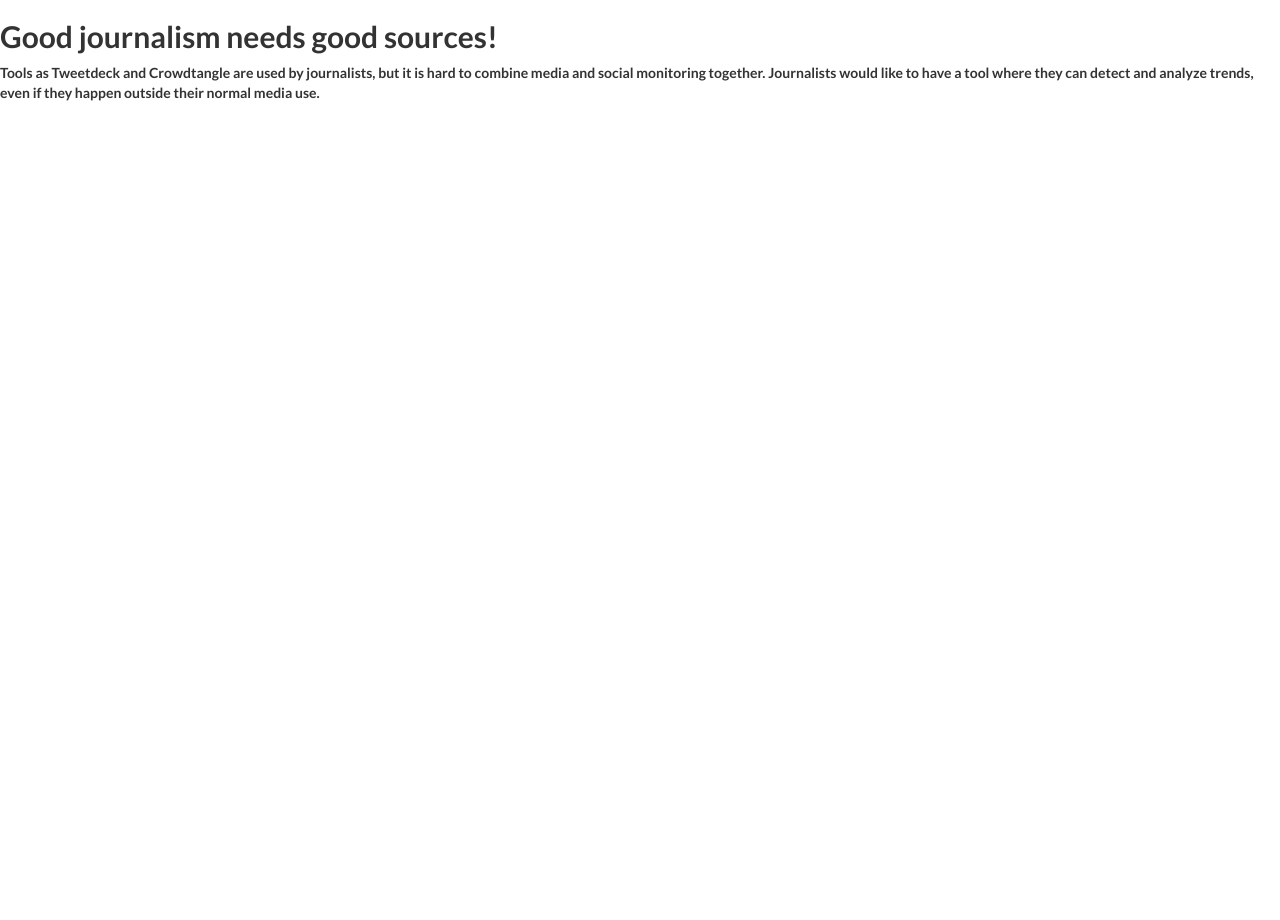
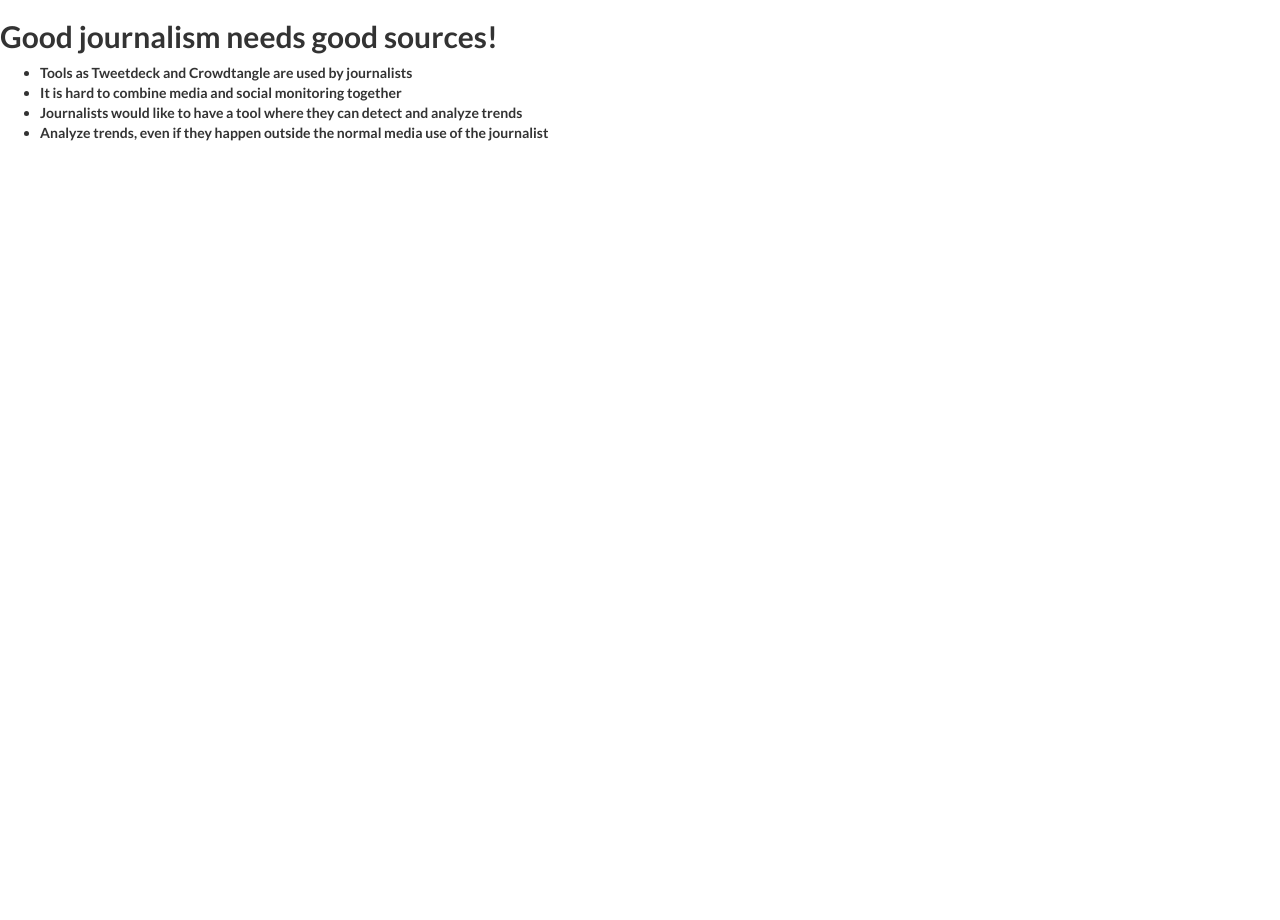
Before and after one commit to dpa-newslab/bbc-newshack-2017, a Jekyll site: the page built from intro.md, in a window 1280 px wide. Built offline with Jekyll 4.4.1, drawn with Linux system fonts in a browser that asks for light colours.

Commit message:
Update intro.md

```diff
--- a/intro.md
+++ b/intro.md
@@ -9,4 +9,7 @@
 
 ## Good journalism needs good sources!
 
-Tools as Tweetdeck and Crowdtangle are used by journalists, but it is hard to combine **media** and **social monitoring** together. Journalists would like to have a tool where they can **detect and analyze trends**, even if they happen **outside** their normal media use.
+* Tools as Tweetdeck and Crowdtangle are used by journalists
+* It is hard to combine **media** and **social monitoring** together
+* Journalists would like to have a tool where they can **detect and analyze trends**
+* Analyze trends, even if they happen **outside** the normal media use of the journalist
```
